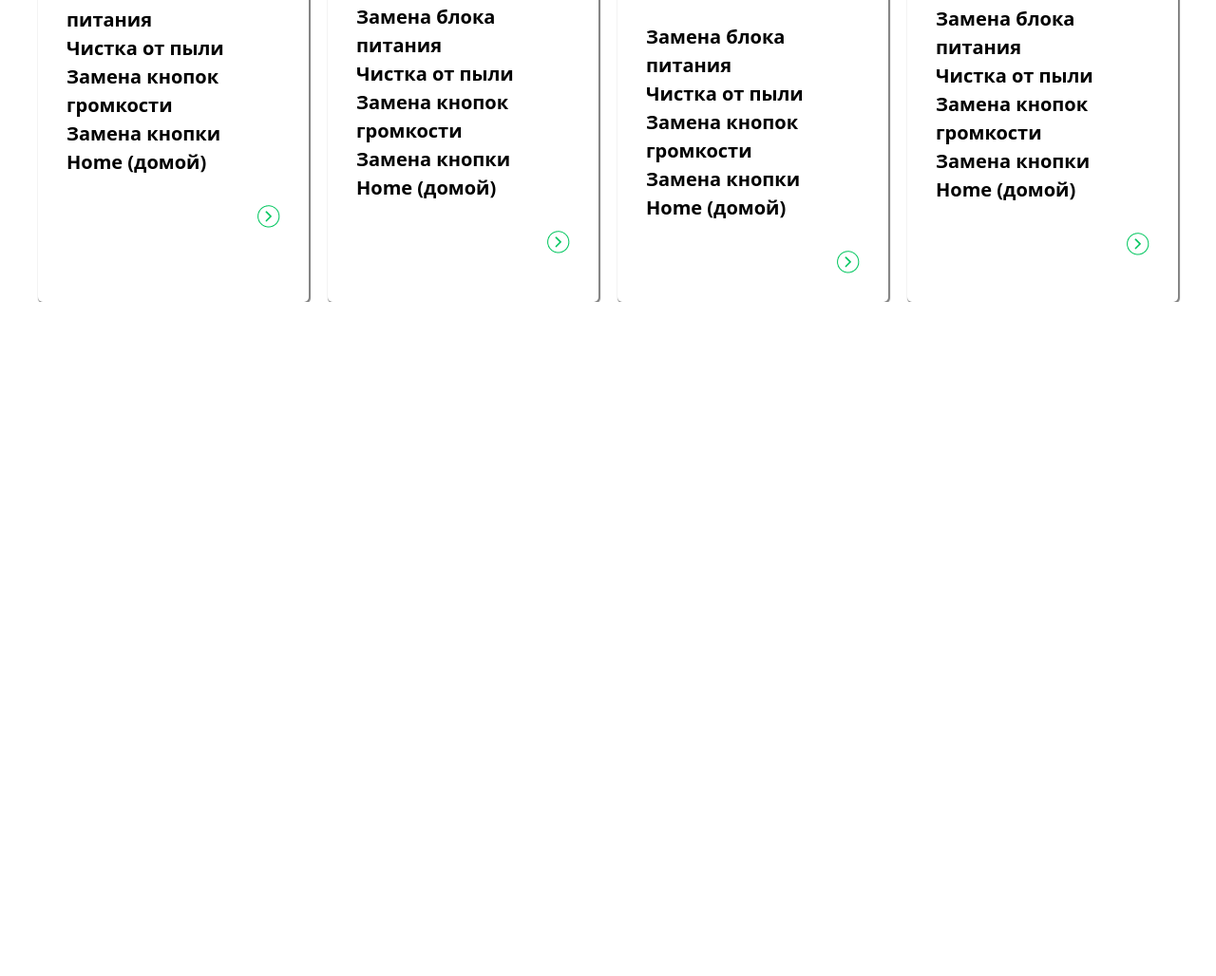
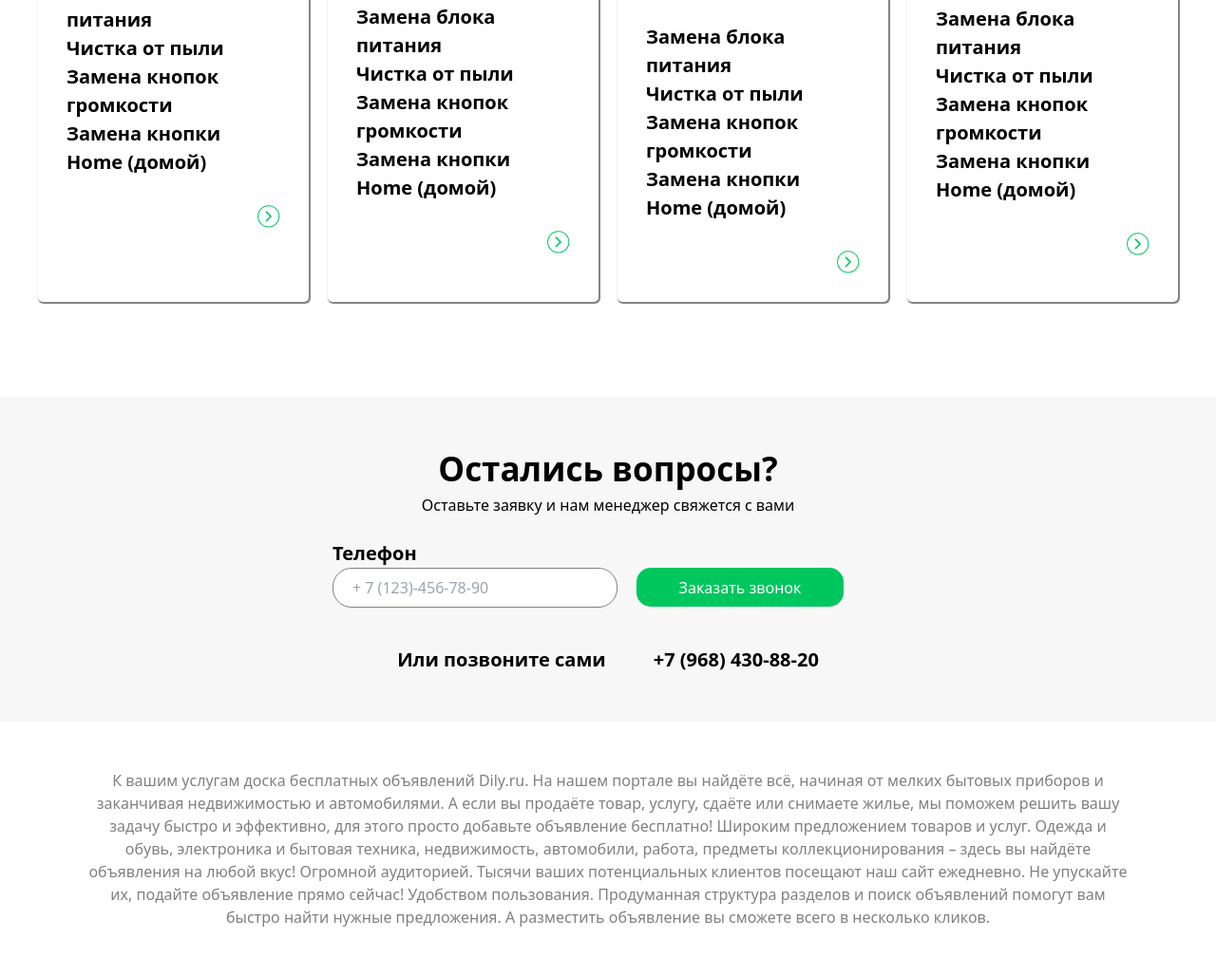
Before and after one commit to Umar777406/teamwork, a website: page src/upage2.html in a window 1280 px wide. Shown: the part 2551-3579 px from the top of the page at 95% size. Before the commit the page ends 2869 px from the top, so only its background shows below. Drawn offline with nearby package versions, Linux system fonts and the light colour scheme; files that its build step writes are made by us from their sources.

Commit message:
page2 section4

```diff
--- a/src/upage2.html
+++ b/src/upage2.html
@@ -222,5 +222,27 @@
 </article>
 </section>
 </div>
+<section class="bg-[#F7F7F7] mt-[100px] p-[50px]">
+  <div class="max-w-[1200px] m-auto">
+<p class="text-center text-[35px] font-bold">Остались вопросы?</p>
+<p class="text-center">Оставьте заявку и нам менеджер свяжется с вами</p> <br>
+<div class="flex gap-[20px] lg:mx-[300px] flex-col lg:flex-row">
+  <div>
+<label class="font-bold text-[20px]" for="">Телефон</label> <br>
+<input class="w-[300px] h-[40px] rounded-[20px] border-[1px] border-[solid] border-[gray] p-[20px]" placeholder="+ 7 (123)-456-78-90" type="number" name="" id="">
+</div>
+<button class="w-[218px] h-[41px] bg-[#00C65E] text-white rounded-[15px] mt-[30px]">Заказать звонок</button>
+</div>
+<div class="flex justify-center gap-[50px] text-[20px] font-bold mt-[40px]">
+<h1>Или позвоните сами</h1>
+ <h1> +7 (968) 430-88-20</h1>
+</div>
+  </div>
+</section>
+<section>
+  <div class="max-w-[1200px] m-auto p-[50px]">
+     <h1 class="text-center text-[gray]">К вашим услугам доска бесплатных объявлений Dily.ru. На нашем портале вы найдёте всё, начиная от мелких бытовых приборов и заканчивая недвижимостью и автомобилями. А если вы продаёте товар, услугу, сдаёте или снимаете жилье, мы поможем решить вашу задачу быстро и эффективно, для этого просто добавьте объявление бесплатно! Широким предложением товаров и услуг. Одежда и обувь, электроника и бытовая техника, недвижимость, автомобили, работа, предметы коллекционирования – здесь вы найдёте объявления на любой вкус! Огромной аудиторией. Тысячи ваших потенциальных клиентов посещают наш сайт ежедневно. Не упускайте их, подайте объявление прямо сейчас! Удобством пользования. Продуманная структура разделов и поиск объявлений помогут вам быстро найти нужные предложения. А разместить объявление вы сможете всего в несколько кликов.</h1>
+  </div>
+</section>
 </body>
 </html>
```
